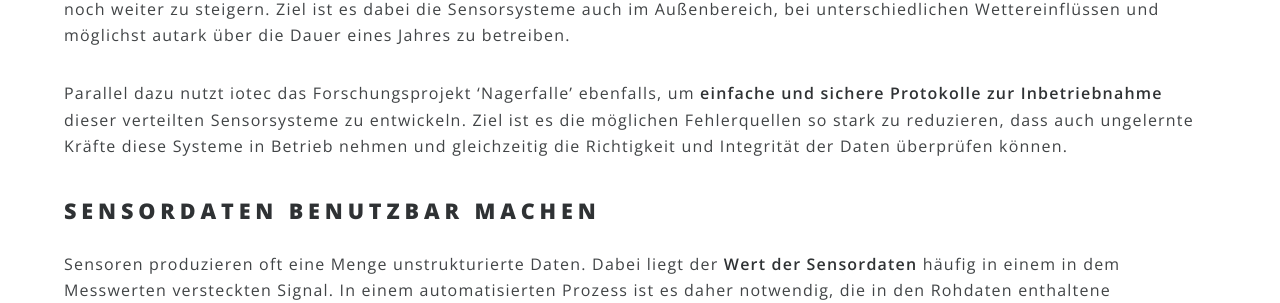
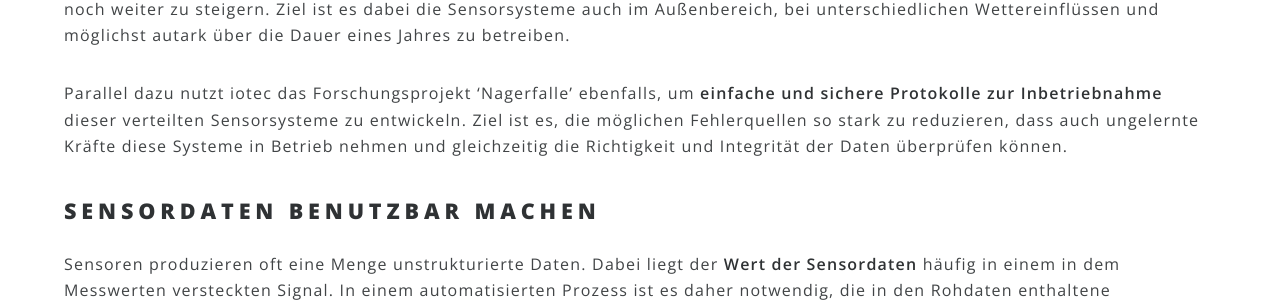
Before and after one commit to iotec-gmbh/iotec-gmbh.github.io, a Jekyll site: the page built from 12-research.md, in a window 1280 px wide and 900 px high, scrolled down 1739 px. Shown: the part 151-454 px from the top of the window. Built offline with Jekyll 4.4.1, drawn with Linux system fonts in a browser that asks for light colours; our own code applies the rules of GitHub Pages for plain Markdown files.

```diff
--- a/12-research.md
+++ b/12-research.md
@@ -64,7 +64,7 @@ Mittels unterschiedlicher Gehäuse-Ausführungen und Coatingverfahren wird in di
 Ziel ist es dabei die Sensorsysteme auch im Außenbereich, bei unterschiedlichen Wettereinflüssen und möglichst autark über die Dauer eines Jahres zu betreiben.
 
 Parallel dazu nutzt iotec das Forschungsprojekt 'Nagerfalle' ebenfalls, um **einfache und sichere Protokolle zur Inbetriebnahme** dieser verteilten Sensorsysteme zu entwickeln.
-Ziel ist es die möglichen Fehlerquellen so stark zu reduzieren, dass auch ungelernte Kräfte diese Systeme in Betrieb nehmen
+Ziel ist es, die möglichen Fehlerquellen so stark zu reduzieren, dass auch ungelernte Kräfte diese Systeme in Betrieb nehmen
 und gleichzeitig die Richtigkeit und Integrität der Daten überprüfen können.
 
 ## Sensordaten benutzbar machen
```
